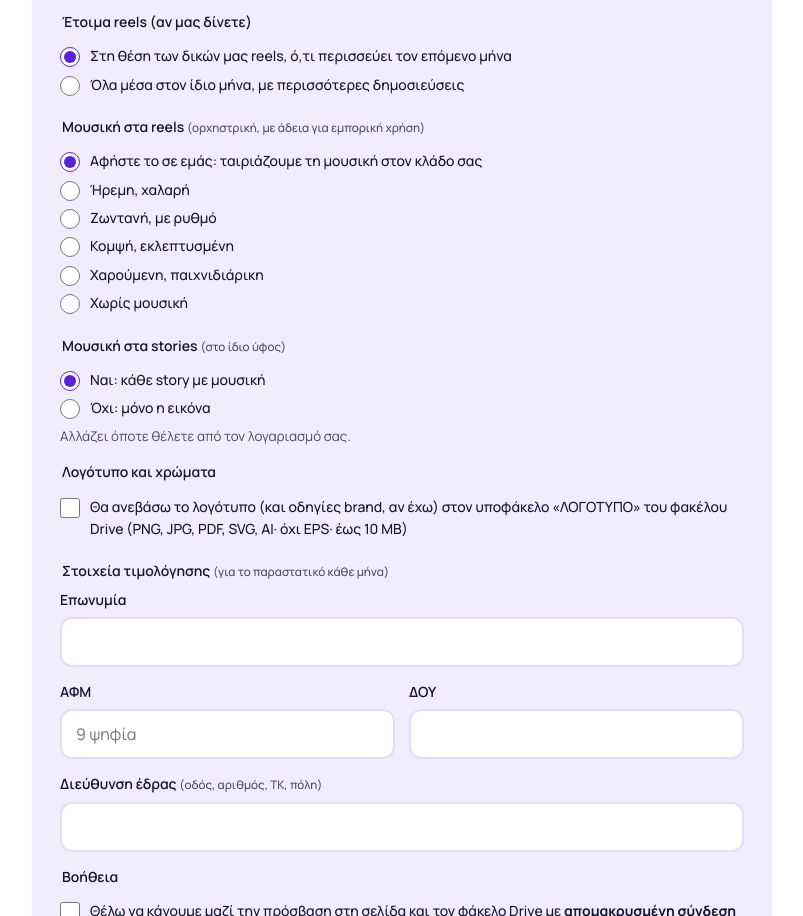
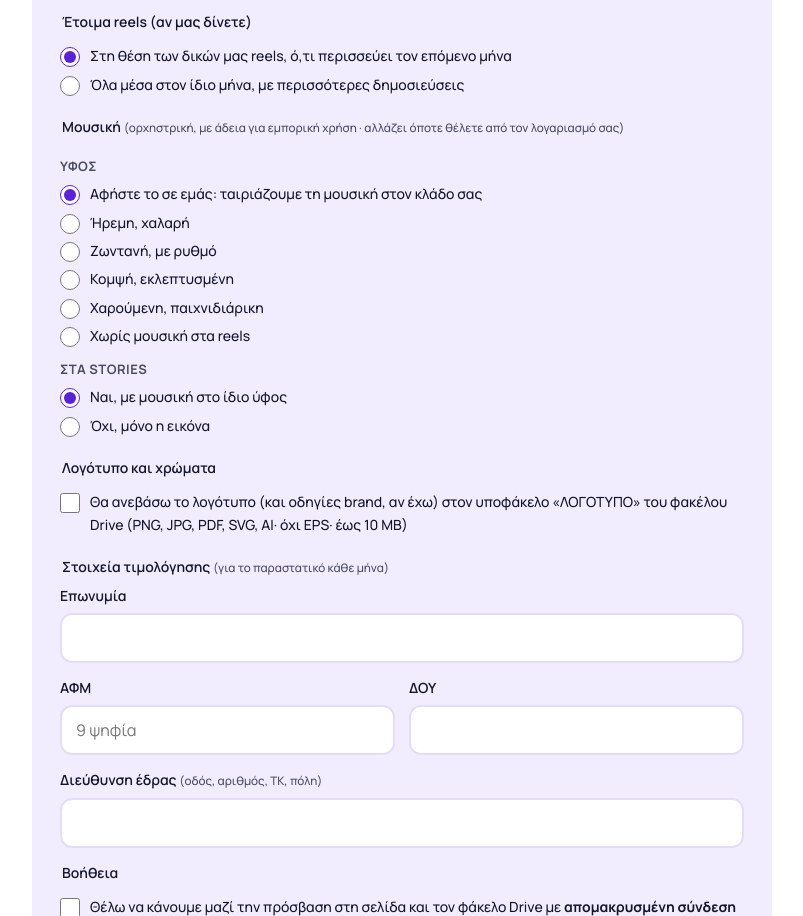
Before and after one commit to okpublisher/okpublisher.github.io, a plain HTML site: page setup.html in a window 1280 px wide. Shown: the part 3268-4184 px from the top of the page, without its empty margins (238-1041 px from the left). Drawn offline with Linux system fonts and the light colour scheme.

Commit message:
Μουσική: μία ενότητα (ύφος + stories) στη φόρμα σεταρίσματος και στον λογαριασμό
Co-Authored-By: Claude Opus 5.5 <noreply@anthropic.com>
Claude-Session: https://claude.ai/code/session_01P9KYHvFwZ14hXr8f2tJ4qz

```diff
--- a/setup.html
+++ b/setup.html
@@ -50,6 +50,7 @@ button{font:700 17px Manrope,sans-serif;background:var(--v);color:#fff;border:0;
 .bill .w{grid-column:1/-1}
 @media(max-width:600px){.bill{grid-template-columns:1fr}}
 legend small{font-weight:500;color:var(--mut)}
+.msub{font-weight:700;font-size:13px;color:var(--mut);text-transform:uppercase;letter-spacing:.04em;margin:12px 0 2px}
 </style>
 </head>
 <body>
@@ -110,18 +111,17 @@ legend small{font-weight:500;color:var(--mut)}
     <label class="opt"><input type="radio" name="reels" value="στις θέσεις των reels" checked> Στη θέση των δικών μας reels, ό,τι περισσεύει τον επόμενο μήνα</label>
     <label class="opt"><input type="radio" name="reels" value="όλα μέσα στον μήνα"> Όλα μέσα στον ίδιο μήνα, με περισσότερες δημοσιεύσεις</label>
   </fieldset>
-  <fieldset class="w"><legend>Μουσική στα reels <small>(ορχηστρική, με άδεια για εμπορική χρήση)</small></legend>
+  <fieldset class="w"><legend>Μουσική <small>(ορχηστρική, με άδεια για εμπορική χρήση · αλλάζει όποτε θέλετε από τον λογαριασμό σας)</small></legend>
+    <div class="msub">Ύφος</div>
     <label class="opt"><input type="radio" name="music" value="αφήστε το σε εμάς" checked> Αφήστε το σε εμάς: ταιριάζουμε τη μουσική στον κλάδο σας</label>
     <label class="opt"><input type="radio" name="music" value="Ήρεμη"> Ήρεμη, χαλαρή</label>
     <label class="opt"><input type="radio" name="music" value="Ζωντανή"> Ζωντανή, με ρυθμό</label>
     <label class="opt"><input type="radio" name="music" value="Κομψή"> Κομψή, εκλεπτυσμένη</label>
     <label class="opt"><input type="radio" name="music" value="Χαρούμενη"> Χαρούμενη, παιχνιδιάρικη</label>
-    <label class="opt"><input type="radio" name="music" value="Χωρίς μουσική"> Χωρίς μουσική</label>
-  </fieldset>
-  <fieldset class="w"><legend>Μουσική στα stories <small>(στο ίδιο ύφος)</small></legend>
-    <label class="opt"><input type="radio" name="music_stories" value="Ναι" checked> Ναι: κάθε story με μουσική</label>
-    <label class="opt"><input type="radio" name="music_stories" value="Όχι"> Όχι: μόνο η εικόνα</label>
-    <small style="display:block;color:var(--mut);margin-top:4px">Αλλάζει όποτε θέλετε από τον λογαριασμό σας.</small>
+    <label class="opt"><input type="radio" name="music" value="Χωρίς μουσική"> Χωρίς μουσική στα reels</label>
+    <div class="msub">Στα stories</div>
+    <label class="opt"><input type="radio" name="music_stories" value="Ναι" checked> Ναι, με μουσική στο ίδιο ύφος</label>
+    <label class="opt"><input type="radio" name="music_stories" value="Όχι"> Όχι, μόνο η εικόνα</label>
   </fieldset>
 
   <fieldset class="w"><legend>Λογότυπο και χρώματα</legend>
```
Also changed, not shown: client/index.html (+12 -6 lines).
